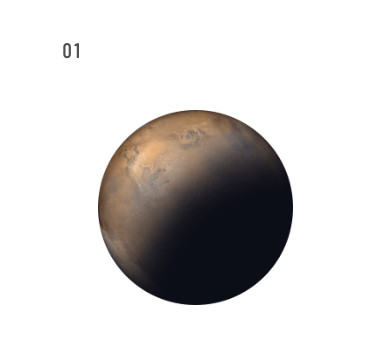
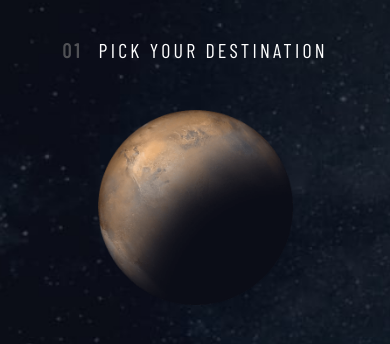
Before and after one commit to MAYANKRATRE10/CHALLENGE__SpaceTourismMulti-pageWebsite, a plain HTML site: page destination-mars.html in a window 390 px wide. Shown: the part 88-432 px from the top of the page. Drawn offline with nearby package versions, Linux system fonts and the light colour scheme; a web font is replaced by a local one.

Commit message:
Update styles_destination.css

```diff
--- a/styles/styles_destination.css
+++ b/styles/styles_destination.css
@@ -9,7 +9,7 @@ body {
 .home_body {
   position: relative;
   padding-top: 2.5rem;
-  background-image: url("assets/destination/background-destination-desktop.jpg");
+  background-image: url("../assets/destination/background-destination-desktop.jpg");
   background-position: center;
   background-size: cover;
 }
@@ -212,7 +212,7 @@ h1 {
 @media only screen and (max-width: 900px) {
   .home_body {
     padding-top: 0%;
-    background-image: url(assets/destination/background-destination-tablet.jpg);
+    background-image: url(../assets/destination/background-destination-tablet.jpg);
     position: relative;
   }
   .nav_bar {
@@ -335,7 +335,7 @@ h1 {
   }
   .home_body {
     padding-top: 0%;
-    background-image: url(assets/destination/background-destination-mobile.jpg);
+    background-image: url(../assets/destination/background-destination-mobile.jpg);
     position: relative;
     text-align: center;
   }
```
